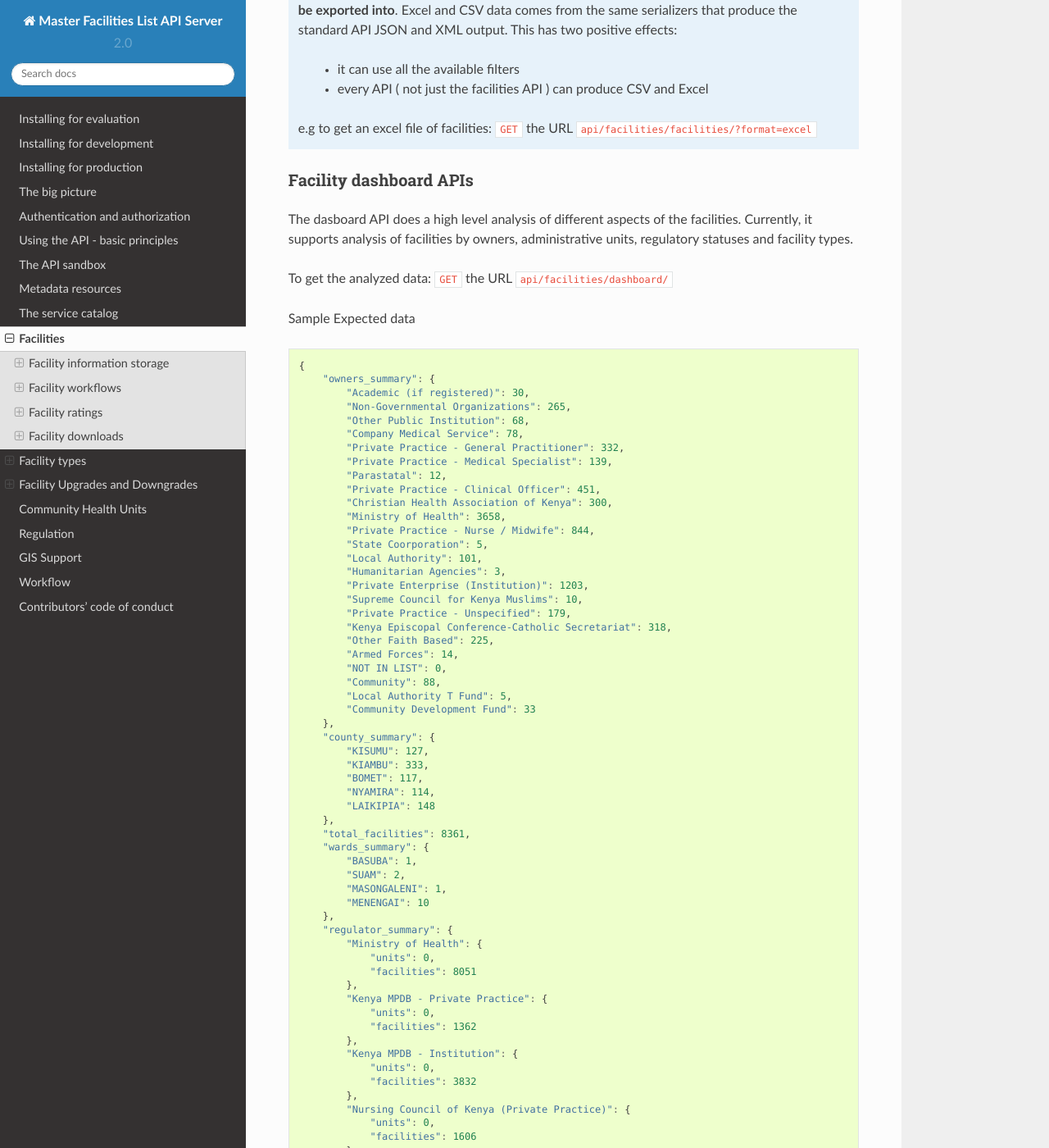
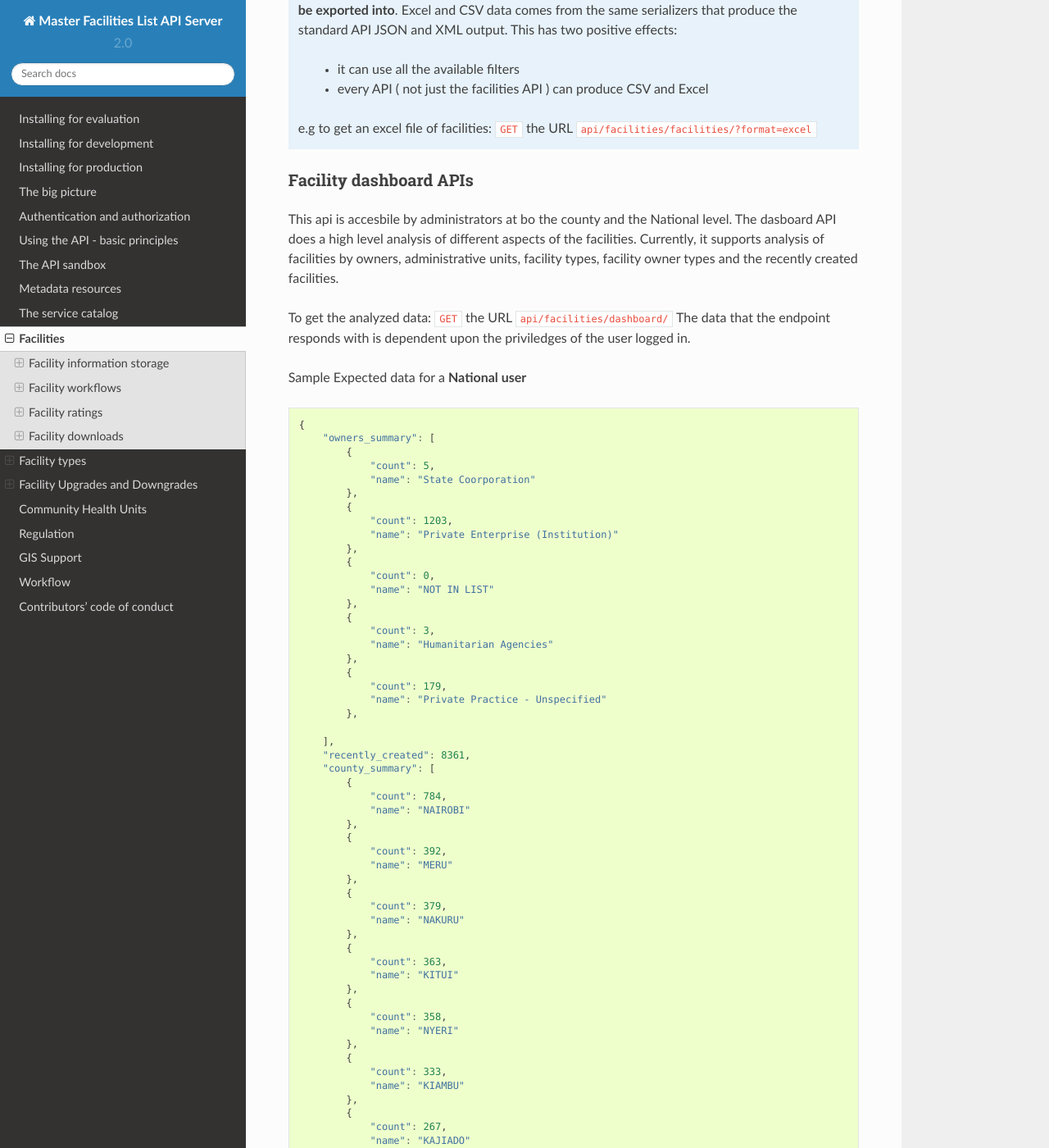
Before and after one commit to MasterFacilityList/mfl_api, a Sphinx documentation site: the page built from docs/10_facilities.rst, in a window 1280 px wide and 1400 px high, scrolled down 13546 px. Shown: the whole window at 82% size. Built offline with Sphinx 7.4.7 and the Read the Docs theme 2.0.0, drawn with Linux system fonts in a browser that asks for light colours; some of the changed text lies outside the part shown.

Commit message:
Update dashboard docs

```diff
--- a/docs/10_facilities.rst
+++ b/docs/10_facilities.rst
@@ -626,121 +626,257 @@
 
 Facility dashboard APIs
 ++++++++++++++++++++++++++
+This api is accesbile by administrators at bo the county and the National level.
 The dasboard API does a high level analysis of different aspects of the facilities.
 Currently, it supports analysis of facilities by owners, administrative units,
-regulatory statuses and facility types.
+facility types, facility owner types and the recently created facilities.
+
 
 To get the analyzed data:
 ``GET`` the URL ``api/facilities/dashboard/``
+The data that the endpoint responds with is dependent upon the priviledges of the user logged in.
 
-Sample Expected data
+Sample Expected data for a **National user**
 
 .. code-block:: javascript
 
     {
-        "owners_summary": {
-            "Academic (if registered)": 30,
-            "Non-Governmental Organizations": 265,
-            "Other Public Institution": 68,
-            "Company Medical Service": 78,
-            "Private Practice - General Practitioner": 332,
-            "Private Practice - Medical Specialist": 139,
-            "Parastatal": 12,
-            "Private Practice - Clinical Officer": 451,
-            "Christian Health Association of Kenya": 300,
-            "Ministry of Health": 3658,
-            "Private Practice - Nurse / Midwife": 844,
-            "State Coorporation": 5,
-            "Local Authority": 101,
-            "Humanitarian Agencies": 3,
-            "Private Enterprise (Institution)": 1203,
-            "Supreme Council for Kenya Muslims": 10,
-            "Private Practice - Unspecified": 179,
-            "Kenya Episcopal Conference-Catholic Secretariat": 318,
-            "Other Faith Based": 225,
-            "Armed Forces": 14,
-            "NOT IN LIST": 0,
-            "Community": 88,
-            "Local Authority T Fund": 5,
-            "Community Development Fund": 33
-        },
-        "county_summary": {
-            "KISUMU": 127,
-            "KIAMBU": 333,
-            "BOMET": 117,
-            "NYAMIRA": 114,
-            "LAIKIPIA": 148
-        },
+        "owners_summary": [
+            {
+                "count": 5,
+                "name": "State Coorporation"
+            },
+            {
+                "count": 1203,
+                "name": "Private Enterprise (Institution)"
+            },
+            {
+                "count": 0,
+                "name": "NOT IN LIST"
+            },
+            {
+                "count": 3,
+                "name": "Humanitarian Agencies"
+            },
+            {
+                "count": 179,
+                "name": "Private Practice - Unspecified"
+            },
+
+        ],
+        "recently_created": 8361,
+        "county_summary": [
+            {
+                "count": 784,
+                "name": "NAIROBI"
+            },
+            {
+                "count": 392,
+                "name": "MERU"
+            },
+            {
+                "count": 379,
+                "name": "NAKURU"
+            },
+            {
+                "count": 363,
+                "name": "KITUI"
+            },
+            {
+                "count": 358,
+                "name": "NYERI"
+            },
+            {
+                "count": 333,
+                "name": "KIAMBU"
+            },
+            {
+                "count": 267,
+                "name": "KAJIADO"
+            },
+            {
+                "count": 256,
+                "name": "MOMBASA"
+            },
+            {
+                "count": 243,
+                "name": "MACHAKOS"
+            },
+            {
+                "count": 233,
+                "name": "KILIFI"
+            }
+        ],
         "total_facilities": 8361,
-        "wards_summary": {
-            "BASUBA": 1,
-            "SUAM": 2,
-            "MASONGALENI": 1,
-            "MENENGAI": 10
-        },
-        "regulator_summary": {
-            "Ministry of Health": {
-                "units": 0,
-                "facilities": 8051
+        "status_summary": [
+            {
+                "count": 0,
+                "name": "Facility_Gazette_By_ID"
             },
-            "Kenya MPDB - Private Practice": {
-                "units": 0,
-                "facilities": 1362
+            {
+                "count": 0,
+                "name": "PENDING"
             },
-            "Kenya MPDB - Institution": {
-                "units": 0,
-                "facilities": 3832
+            {
+                "count": 0,
+                "name": "Not-Operational"
             },
-            "Nursing Council of Kenya (Private Practice)": {
-                "units": 0,
-                "facilities": 1606
+            {
+                "count": 8361,
+                "name": "OPERATIONAL"
             },
-            "Pharmacy & Poisons Board": {
-                "units": 0,
-                "facilities": 44
+            {
+                "count": 0,
+                "name": "Licensing"
             },
-            "Other": {
-                "units": 0,
-                "facilities": 992
+            {
+                "count": 0,
+                "name": "Registration"
             },
-            "Clinical Officers Council": {
-                "units": 0,
-                "facilities": 872
+            {
+                "count": 0,
+                "name": "Gazettment"
             }
-        },
-        "constituencies_summary": {
-            "LAIKIPIA WEST": 46,
-            "CENTRAL IMENTI": 31
+        ],
+        "owner_types": [
+            {
+                "count": 0,
+                "name": "Other"
+            },
+            {
+                "count": 268,
+                "name": "Non-Governmental Organizations"
+            },
+            {
+                "count": 3226,
+                "name": "Private Institutions and Private Practice"
+            },
+            {
+                "count": 853,
+                "name": "Faith Based Organization"
+            },
+            {
+                "count": 356,
+                "name": "Other Public Institution"
+            },
+            {
+                "count": 3658,
+                "name": "Ministry of Health"
+            }
+        ],
+        "constituencies_summary": [],
+        "types_summary": [
+            {
+                "count": 119,
+                "name": "District Hospital"
+            },
+            {
+                "count": 901,
+                "name": "Health Centre"
+            },
+            {
+                "count": 3808,
+                "name": "Dispensary"
+            }
+        ]
+    }
 
-        },
-        "types_summary": {
-            "Other Hospital": 196,
-            "Not in List": 16,
-            "District Hospital": 119,
-            "Training Institution in Health (Stand-alone)": 5,
-            "VCT Centre (Stand-Alone)": 125,
-            "Dispensary": 3808,
-            "Laboratory (Stand-alone)": 23,
-            "Maternity Home": 43,
-            "Health Centre": 901,
-            "Funeral Home (Stand-alone)": 1,
-            "Medical Centre": 21,
-            "Nursing Home": 172,
-            "Sub-District Hospital": 119,
-            "Dental Clinic": 26,
-            "Rural Health Training Centre": 1,
-            "District Health Office": 3,
-            "Health Project": 6,
-            "Provincial General Hospital": 7,
-            "Medical Clinic": 2735,
-            "Regional Blood Transfusion Centre": 1,
-            "Eye Centre": 9,
-            "Blood Bank": 1,
-            "Eye Clinic": 3,
-            "National Referral Hospital": 2,
-            "Health Programme": 9,
-            "Radiology Unit": 9
-        }
+Sample Expected data for a **County user** (Mombasa County)
+
+.. code-block:: javascript
+
+    {
+        "owners_summary": [
+
+            {
+                "count": 5,
+                "name": "Local Authority T Fund"
+            },
+            {
+                "count": 33,
+                "name": "Community Development Fund"
+            },
+            {
+                "count": 78,
+                "name": "Company Medical Service"
+            },
+            {
+                "count": 265,
+                "name": "Non-Governmental Organizations"
+            },
+            {
+                "count": 225,
+                "name": "Other Faith Based"
+            },
+            {
+                "count": 10,
+                "name": "Supreme Council for Kenya Muslims"
+            },
+
+        ],
+        "owner_types": [
+            {
+                "count": 189,
+                "name": "Private Institutions and Private Practice"
+            },
+            {
+                "count": 10,
+                "name": "Faith Based Organization"
+            },
+            {
+                "count": 27,
+                "name": "Other Public Institution"
+            },
+            {
+                "count": 23,
+                "name": "Ministry of Health"
+            }
+        ],
+        "constituencies_summary": [
+            {
+                "count": 71,
+                "name": "MVITA"
+            },
+            {
+                "count": 49,
+                "name": "LIKONI"
+            },
+            {
+                "count": 46,
+                "name": "NYALI"
+            },
+            {
+                "count": 44,
+                "name": "CHANGAMWE"
+            },
+            {
+                "count": 25,
+                "name": "KISAUNI"
+            },
+            {
+                "count": 21,
+                "name": "JOMVU"
+            }
+        ],
+        "types_summary": [
+            {
+                "count": 2735,
+                "name": "Medical Clinic"
+            },
+            {
+                "count": 196,
+                "name": "Other Hospital"
+            },
+            {
+                "count": 119,
+                "name": "Sub-District Hospital"
+            },
+            {
+                "count": 172,
+                "name": "Nursing Home"
+            }
+
+        ]
     }
 
 
```
